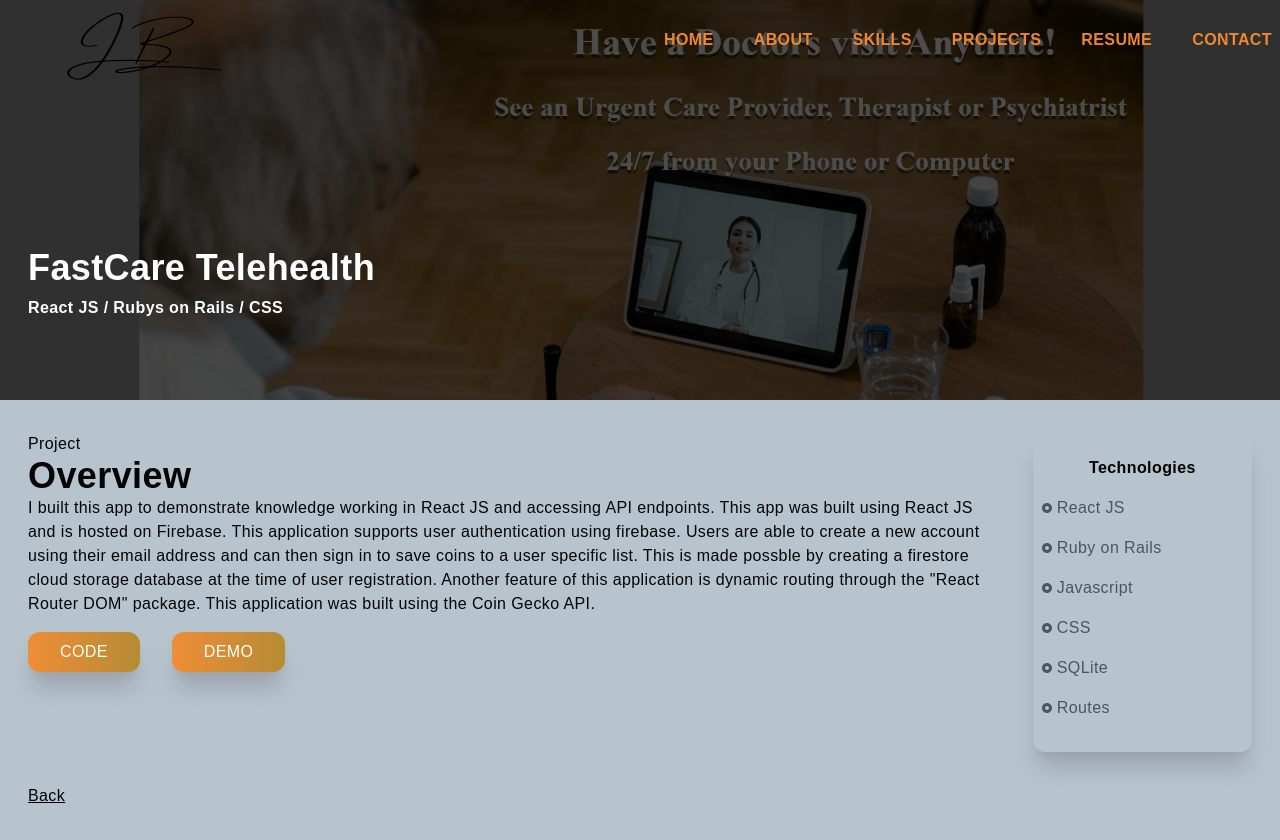
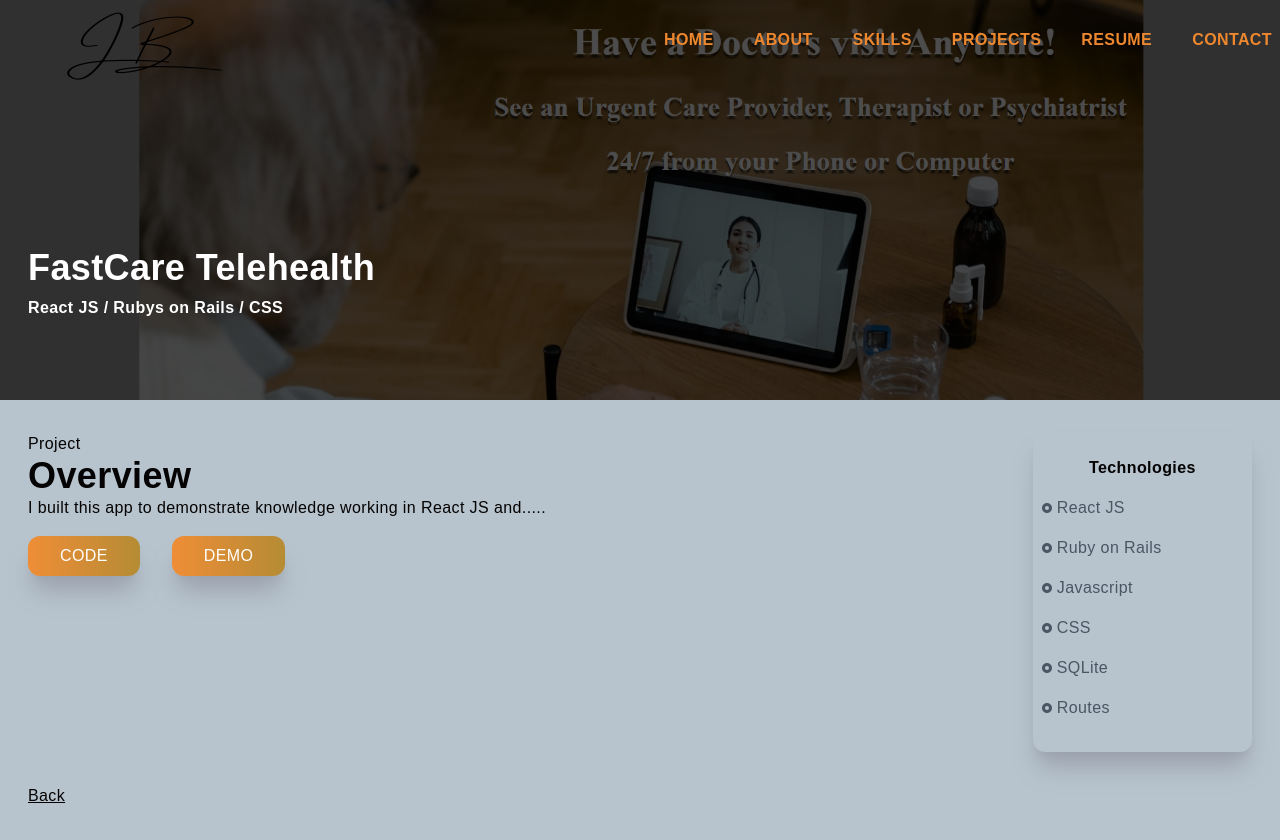
Before and after one commit to JCBuren/JBCreations, a Next.js app: page /fastcare in a window 1280 px wide. Built offline with nearby package versions, Linux system fonts and the light colour scheme.

Commit message:
prep for deployment

```diff
--- a/components/Main.jsx
+++ b/components/Main.jsx
@@ -42,7 +42,13 @@ const Main = () => {
                             <AiOutlineMail onClick={() => window.location = 'mailto:JBuren1957@gmail.com'} size={40}/>
                         </div>
                         <div className='bg-[#B57B49] rounded-full shadow-lg shadow-gray-400 p-6 cursor-pointer hover:scale-110 ease-in duration-300'>
+                        <a
+                            href='https://1drv.ms/b/s!AkBwWW2yMBcShBU4VtHkVVxqlgvy?e=dLkriC'
+                            target='_blank'
+                            rel='noreferrer'
+                        >
                             <BsFillPersonLinesFill size={40}/>
+                            </a>
                         </div>
                     </div>
                 </div>
--- a/pages/animal.jsx
+++ b/pages/animal.jsx
@@ -18,7 +18,7 @@ const animal = () => {
         />
         <div className='absolute top-[70%] max-w-[1240px] w-full left-[50%] right-[50%] translate-x-[-50%] translate-y-[-50%] text-white z-10 p-2'>
         <h2 className='py-2'>Crypto App</h2>
-        <h3>React JS / Tailwind / Firebase</h3>
+        <h3>React JS / Ruby on Rails / CSS</h3>
         </div>
     </div>
 
@@ -27,25 +27,17 @@ const animal = () => {
         <p>Project</p>
         <h2>Overview</h2>
         <p>
-            I built this app to demonstrate knowledge working in React JS and
-            accessing API endpoints. This app was built using React JS and is
-            hosted on Firebase. This application supports user authentication
-            using firebase. Users are able to create a new account using their
-            email address and can then sign in to save coins to a user specific
-            list. This is made possble by creating a firestore cloud storage
-            database at the time of user registration. Another feature of this
-            application is dynamic routing through the &quot;React Router DOM&quot;
-            package. This application was built using the Coin Gecko API.
+
         </p>
         <a
-            href='https://github.com/fireclint/crypto-react-firebase'
+            href='https://github.com/'
             target='_blank'
             rel='noreferrer'
         >
             <button className='px-8 py-2 mt-4 mr-8'>Code</button>
         </a>
         <a
-            href='https://cryptobase-yt.web.app/'
+            href='/'
             target='_blank'
             rel='noreferrer'
         >
@@ -61,19 +53,19 @@ const animal = () => {
                 <RiRadioButtonFill className='pr-1' /> React
             </p>
             <p className='text-gray-600 py-2 flex items-center'>
-                <RiRadioButtonFill className='pr-1' /> Tailwind
+                <RiRadioButtonFill className='pr-1' /> Ruby on Rails
             </p>
             <p className='text-gray-600 py-2 flex items-center'>
                 <RiRadioButtonFill className='pr-1' /> Javascript
             </p>
             <p className='text-gray-600 py-2 flex items-center'>
-                <RiRadioButtonFill className='pr-1' /> Firebase
+                <RiRadioButtonFill className='pr-1' /> PostgreSQL
             </p>
             <p className='text-gray-600 py-2 flex items-center'>
-                <RiRadioButtonFill className='pr-1' /> Coin Gecko API
+                <RiRadioButtonFill className='pr-1' /> CSS
             </p>
             <p className='text-gray-600 py-2 flex items-center'>
-                <RiRadioButtonFill className='pr-1' /> Routes
+                <RiRadioButtonFill className='pr-1' /> B Crypt
             </p>
             </div>
         </div>
--- a/pages/fastcare.jsx
+++ b/pages/fastcare.jsx
@@ -28,15 +28,7 @@ const fastcare = () => {
     <p>Project</p>
     <h2>Overview</h2>
     <p>
-        I built this app to demonstrate knowledge working in React JS and
-        accessing API endpoints. This app was built using React JS and is
-        hosted on Firebase. This application supports user authentication
-        using firebase. Users are able to create a new account using their
-        email address and can then sign in to save coins to a user specific
-        list. This is made possble by creating a firestore cloud storage
-        database at the time of user registration. Another feature of this
-        application is dynamic routing through the &quot;React Router DOM&quot;
-        package. This application was built using the Coin Gecko API.
+        I built this app to demonstrate knowledge working in React JS and.....
     </p>
     <a
         href='https://github.com/'
--- a/pages/sports.jsx
+++ b/pages/sports.jsx
@@ -17,8 +17,8 @@ const sports = () => {
         alt='/'
         />
         <div className='absolute top-[70%] max-w-[1240px] w-full left-[50%] right-[50%] translate-x-[-50%] translate-y-[-50%] text-white z-10 p-2'>
-        <h2 className='py-2'>Crypto App</h2>
-        <h3>React JS / Tailwind / Firebase</h3>
+        <h2 className='py-2'>Intramural Sports App</h2>
+        <h3>React JS / Ruby on Rails / CSS</h3>
         </div>
     </div>
 
@@ -27,25 +27,17 @@ const sports = () => {
         <p>Project</p>
         <h2>Overview</h2>
         <p>
-            I built this app to demonstrate knowledge working in React JS and
-            accessing API endpoints. This app was built using React JS and is
-            hosted on Firebase. This application supports user authentication
-            using firebase. Users are able to create a new account using their
-            email address and can then sign in to save coins to a user specific
-            list. This is made possble by creating a firestore cloud storage
-            database at the time of user registration. Another feature of this
-            application is dynamic routing through the &quot;React Router DOM&quot;
-            package. This application was built using the Coin Gecko API.
+            I built this app to demonstrate knowledge working in React JS...
         </p>
         <a
-            href='https://github.com/fireclint/crypto-react-firebase'
+            href='https://github.com/'
             target='_blank'
             rel='noreferrer'
         >
             <button className='px-8 py-2 mt-4 mr-8'>Code</button>
         </a>
         <a
-            href='https://cryptobase-yt.web.app/'
+            href='/'
             target='_blank'
             rel='noreferrer'
         >
@@ -61,16 +53,13 @@ const sports = () => {
                 <RiRadioButtonFill className='pr-1' /> React
             </p>
             <p className='text-gray-600 py-2 flex items-center'>
-                <RiRadioButtonFill className='pr-1' /> Tailwind
+                <RiRadioButtonFill className='pr-1' /> Ruby on Rails
             </p>
             <p className='text-gray-600 py-2 flex items-center'>
                 <RiRadioButtonFill className='pr-1' /> Javascript
             </p>
             <p className='text-gray-600 py-2 flex items-center'>
-                <RiRadioButtonFill className='pr-1' /> Firebase
-            </p>
-            <p className='text-gray-600 py-2 flex items-center'>
-                <RiRadioButtonFill className='pr-1' /> Coin Gecko API
+                <RiRadioButtonFill className='pr-1' /> CSS
             </p>
             <p className='text-gray-600 py-2 flex items-center'>
                 <RiRadioButtonFill className='pr-1' /> Routes
```
